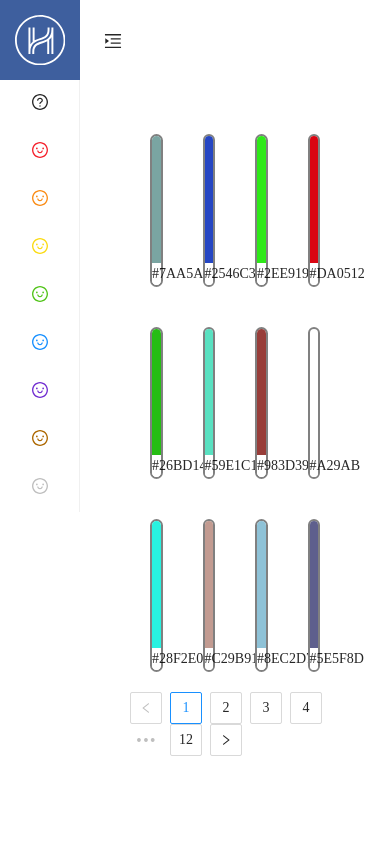
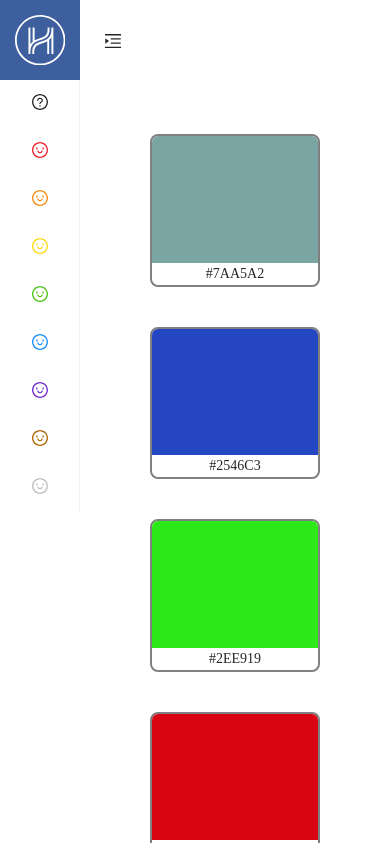
Before and after one commit to bshurts93/helpful-human-challenge, a React (Create React App) app: page /list in a window 390 px wide. Shown: the top 843 px of the page. Built offline with nearby package versions, Linux system fonts and the light colour scheme; a web font is replaced by a local one.

Commit message:
Responsive class assignments and styling added

```diff
--- a/src/components/cards/ColorCard.js
+++ b/src/components/cards/ColorCard.js
@@ -12,8 +12,6 @@ export default function ColorCard(props) {
     if (props.linkEnabled) {
       history.push(`/color/${color.substring(1)}`);
     } else {
-      console.log(color);
-
       copy(color);
       message.success({
         content: `Color copied to clipboard: ${color.toUpperCase()}`,
@@ -30,7 +28,7 @@ export default function ColorCard(props) {
           className="color-mini__hue"
           style={{ background: `${props.color}` }}
           onClick={() => clickHandler(props.color)}
-        />
+        ></div>
 
         <div className="color-text">{props.color.toUpperCase()}</div>
       </div>
--- a/src/styles/App.css
+++ b/src/styles/App.css
@@ -51,6 +51,10 @@
   border-radius: 8px;
   padding: 0;
   cursor: pointer;
+  transition: all 0.3s;
+}
+.color-card:hover {
+  box-shadow: 0px 0px 10px rgba(0, 0, 0, 0.5);
 }
 .color-text {
   text-align: center;
@@ -63,6 +67,8 @@
 }
 .color-mini__hue {
   border-radius: 6px 6px 0 0;
+  text-align: center;
+  padding-top: 30px;
   height: 15vh;
 }
 .button-back {
--- a/src/views/ListView.js
+++ b/src/views/ListView.js
@@ -40,7 +40,15 @@ class ListView extends React.Component {
         <div className="list-color__container">
           <Row className="list-color__row" justify="space-between">
             {this.state.pageItems.map((color) => (
-              <Col span={6} style={{ padding: "20px" }} key={color}>
+              <Col
+                xs={24}
+                sm={12}
+                md={8}
+                lg={6}
+                xl={4}
+                style={{ padding: "20px" }}
+                key={color}
+              >
                 <ColorCard color={color} isMini={true} linkEnabled={true} />
               </Col>
             ))}
--- a/src/views/SingleView.js
+++ b/src/views/SingleView.js
@@ -49,11 +49,12 @@ class SingleColor extends React.Component {
           <Row className="single-color__row" justify="space-between">
             {this.state.swatch.map((color) => (
               <Col
-                xs={{ span: 24 }}
-                sm={{ span: 24 }}
-                md={{ span: 3 }}
-                lg={{ span: 3 }}
+                xs={24}
+                sm={24}
+                md={4}
+                lg={4}
                 key={color}
+                style={{ paddingBottom: "40px" }}
               >
                 <ColorCard color={color} isMini={true} linkEnabled={false} />
               </Col>
```
